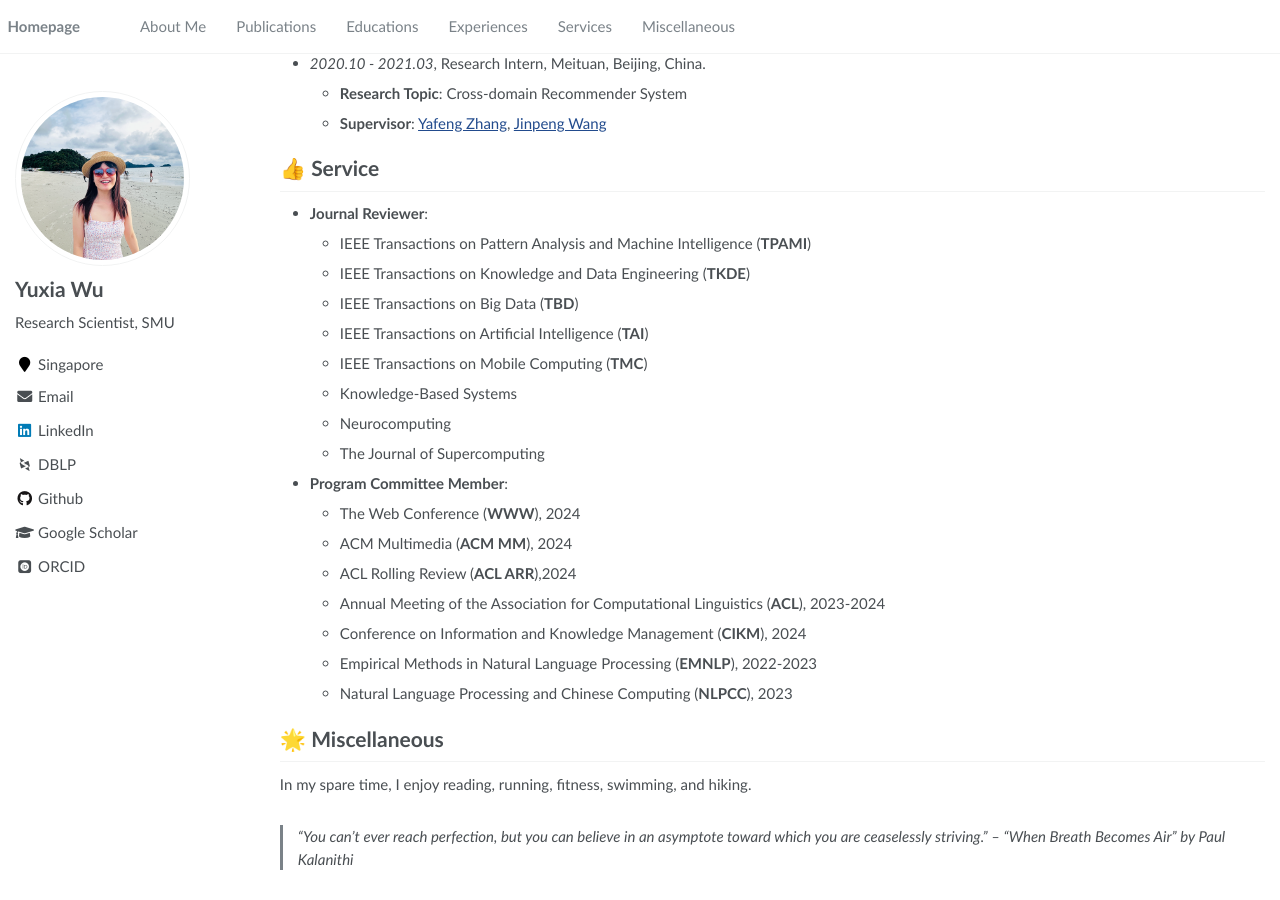
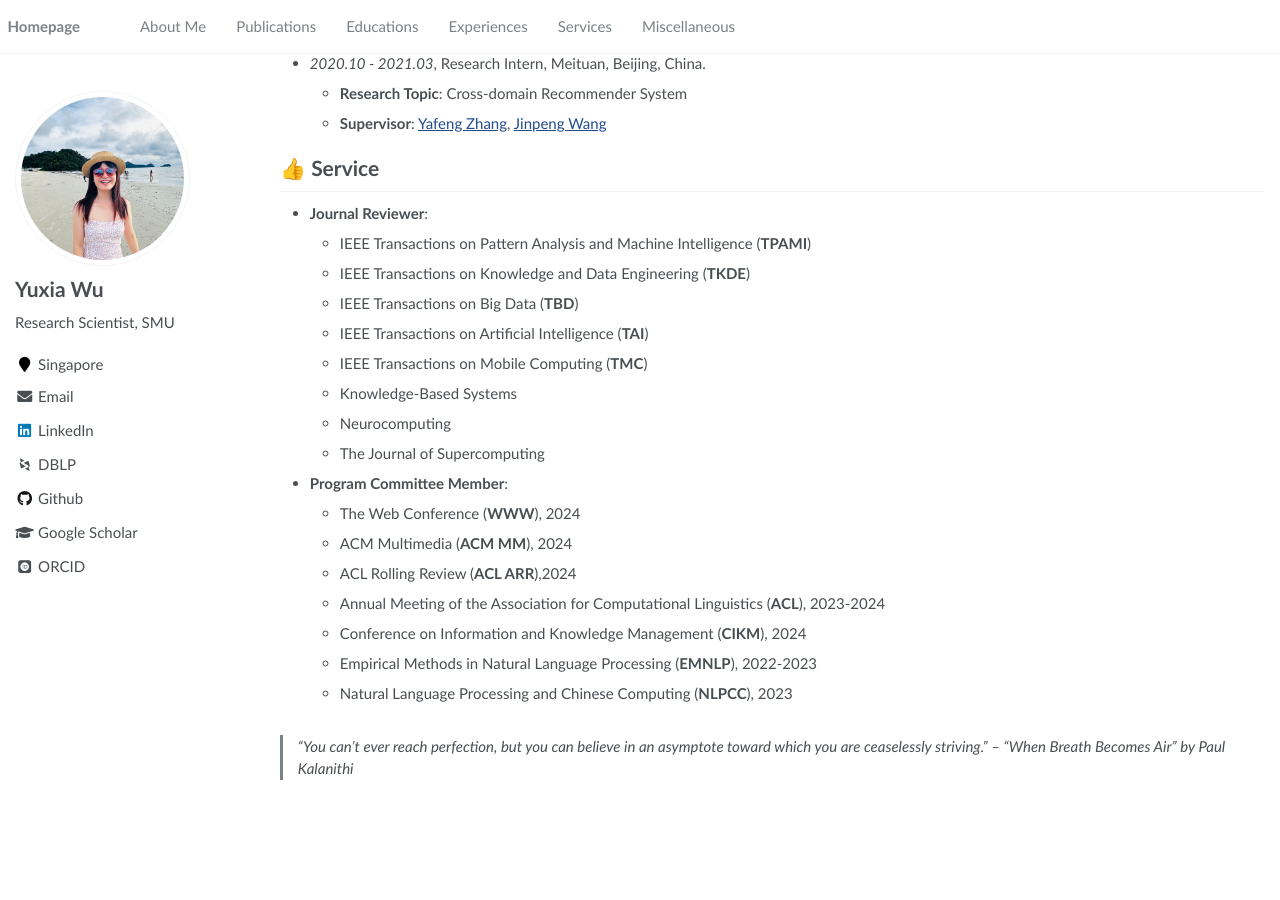
Before and after one commit to YuxiaWu/YuxiaWu.github.io, a Jekyll site: the page built from _pages/about.md, in a window 1280 px wide and 900 px high, scrolled down 2578 px. Built offline with Jekyll 4.4.1, drawn with Linux system fonts in a browser that asks for light colours; some web fonts are replaced; after the commit the page ends 3388 px from its top, so only the background shows below that.

Commit message:
Update about.md

```diff
--- a/_pages/about.md
+++ b/_pages/about.md
@@ -144,7 +144,7 @@ I am interested in conducting interdisciplinary research and open to collaborati
 
   <span style="color:#4FC3F7">**Yuxia Wu**</span>, Xi Zhang, Xiaopan Xu, Yang Liu, Guopeng Zhang, Baojuan Li, Huijun Chen, Hongbing Lu.
 
-# 🏫 Teaching
+# 🌟 Teaching
 - SSS606 Social Analytics and Applications, Singapore Management University, Guest Lecturer 2024
 - COMP 701 Nature Inspired Computing, Auckland University of Technology, Guest Lecturer 2024
 - Top-conference Paper Analysis, Beijing, Lecturer 2022
@@ -190,8 +190,5 @@ I am interested in conducting interdisciplinary research and open to collaborati
   - Empirical Methods in Natural Language Processing (**EMNLP**), 2022-2023
   - Natural Language Processing and Chinese Computing (**NLPCC**), 2023
 
-# 🌟 Miscellaneous
-
-In my spare time, I enjoy reading, running, fitness, swimming, and hiking.
 
 > "You can’t ever reach perfection, but you can believe in an asymptote toward which you are ceaselessly striving." – "When Breath Becomes Air" by *Paul Kalanithi*
```
